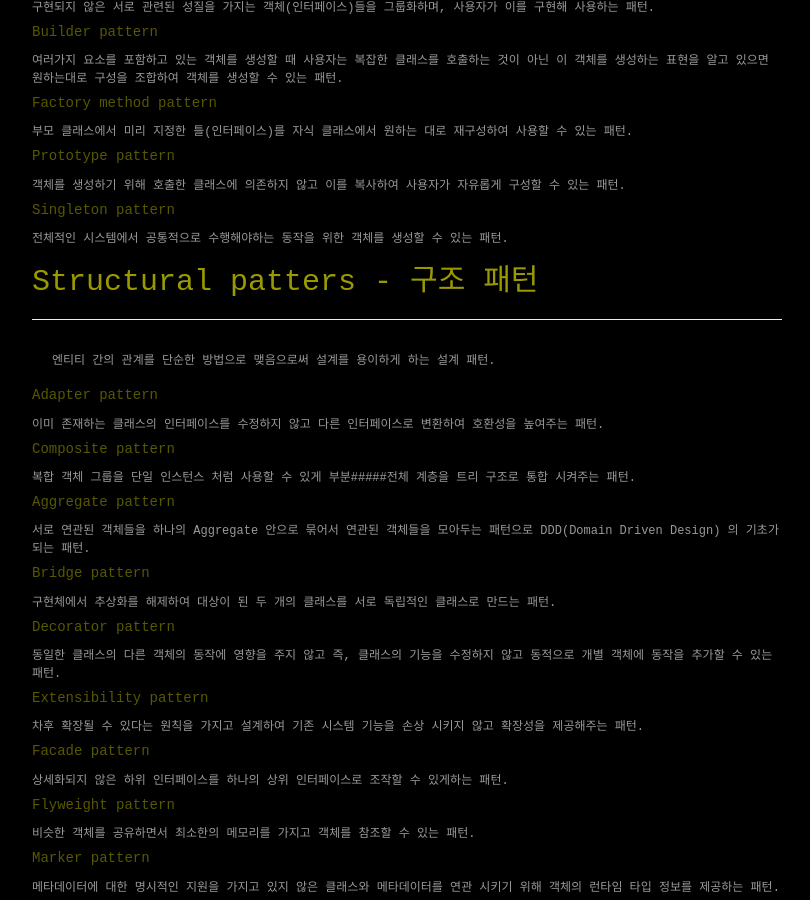
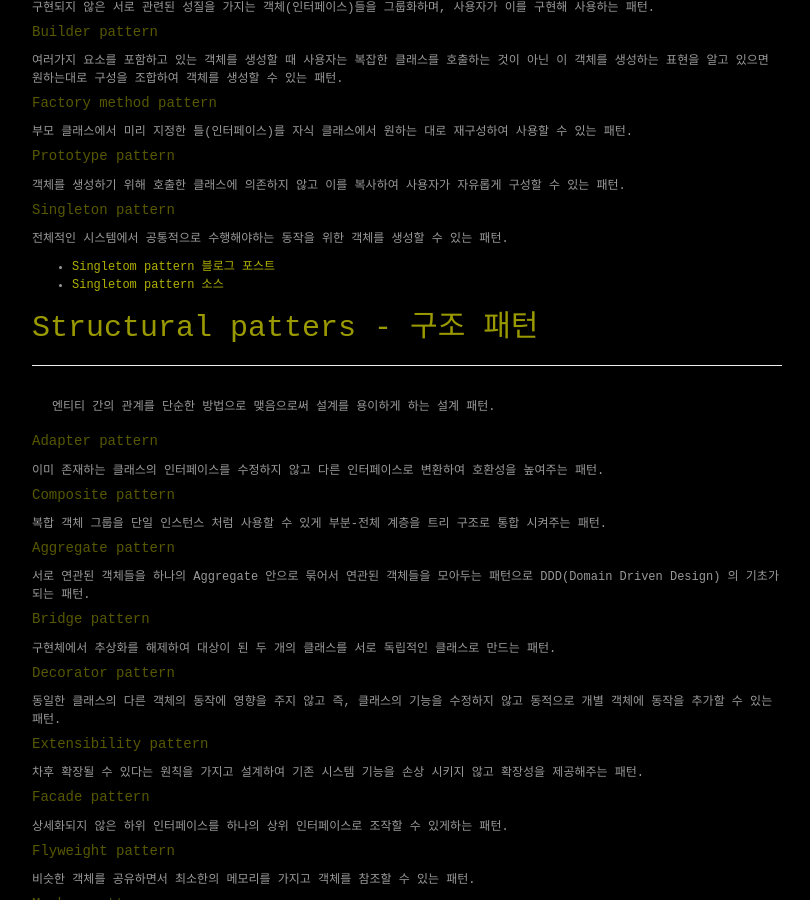
Before and after one commit to jaehoonmandev/jaehoonmandev.github.io_past, a Jekyll site: the page built from _posts/2023/2023-08-21-Design-patterns-summary.md, in a window 1280 px wide and 900 px high, scrolled down 1056 px. Shown: the whole window, without its empty margins (233-1043 px from the left). Built offline with Jekyll 4.4.1, drawn with Linux system fonts in a browser that asks for light colours; comment, search, counter and statistics services are not loaded; some of the changed text lies outside the part shown.

Commit message:
1. singleton pattern링크 추가

```diff
--- a/_posts/2023/2023-08-21-Design-patterns-summary.md
+++ b/_posts/2023/2023-08-21-Design-patterns-summary.md
@@ -70,6 +70,10 @@ GoF에 의해 대표적으로 소개된 패턴은 크게 3가지 패턴으로
 
   전체적인 시스템에서 공통적으로 수행해야하는 동작을 위한 객체를 생성할 수 있는 패턴.
 
+- [Singletom pattern 블로그 포스트](https://wido1593.github.io/blog/Singleton-pattern/)
+- [Singletom pattern 소스](https://github.com/wido1593/DesignPatterns/tree/master/creationPatterns/Singleton)
+
+
 ## Structural patters - 구조 패턴
 
 ---
@@ -83,7 +87,7 @@ GoF에 의해 대표적으로 소개된 패턴은 크게 3가지 패턴으로
 
 ##### Composite pattern
 
-  복합 객체 그룹을 단일 인스턴스 처럼 사용할 수 있게 부분#####전체 계층을 트리 구조로 통합 시켜주는 패턴.
+  복합 객체 그룹을 단일 인스턴스 처럼 사용할 수 있게 부분-전체 계층을 트리 구조로 통합 시켜주는 패턴.
 
 ##### Aggregate pattern
 
```
Also changed, not shown: other parts of _posts/2023/2023-08-21-Design-patterns-summary.md (+1 -1 lines).
